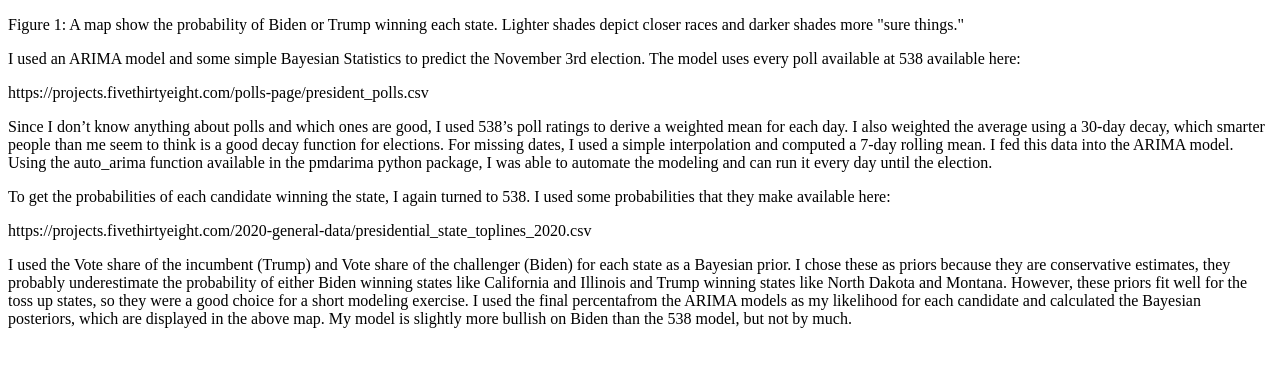
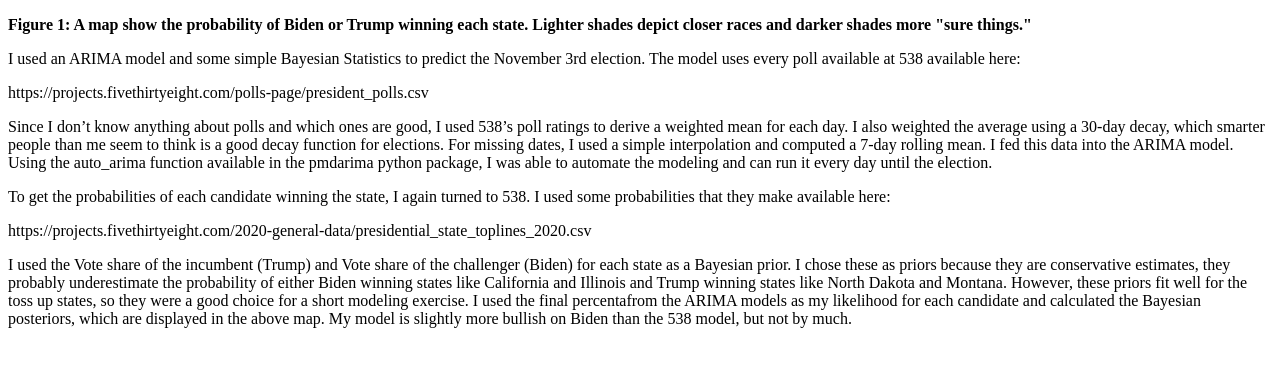
Before and after one commit to GISigh/2020_Election, a plain HTML site: page docs/index.html in a window 1280 px wide. Drawn offline with Linux system fonts and the light colour scheme; a script that the page names is missing.

Commit message:
Update index.html

```diff
--- a/docs/index.html
+++ b/docs/index.html
@@ -80,7 +80,7 @@
           })();
         </script>
 
-    <p> Figure 1: A map show the probability of Biden or Trump winning each state. Lighter shades depict closer races and darker shades more "sure things."</p>
+    <p><b> Figure 1: A map show the probability of Biden or Trump winning each state. Lighter shades depict closer races and darker shades more "sure things."</b></p>
 
 <p>I used an ARIMA model and some simple Bayesian Statistics to predict the November 3rd election. The model uses every poll available at 538 available here: </p>
   https://projects.fivethirtyeight.com/polls-page/president_polls.csv </p>
```
